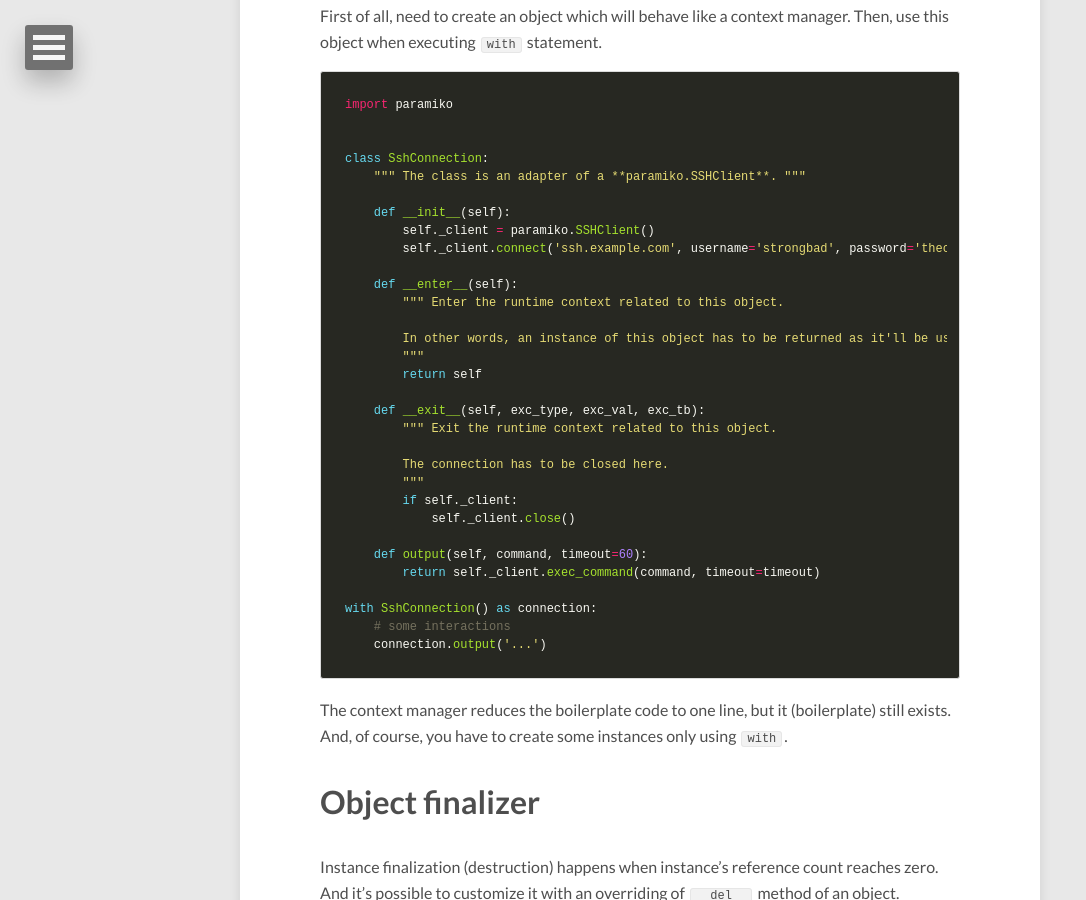
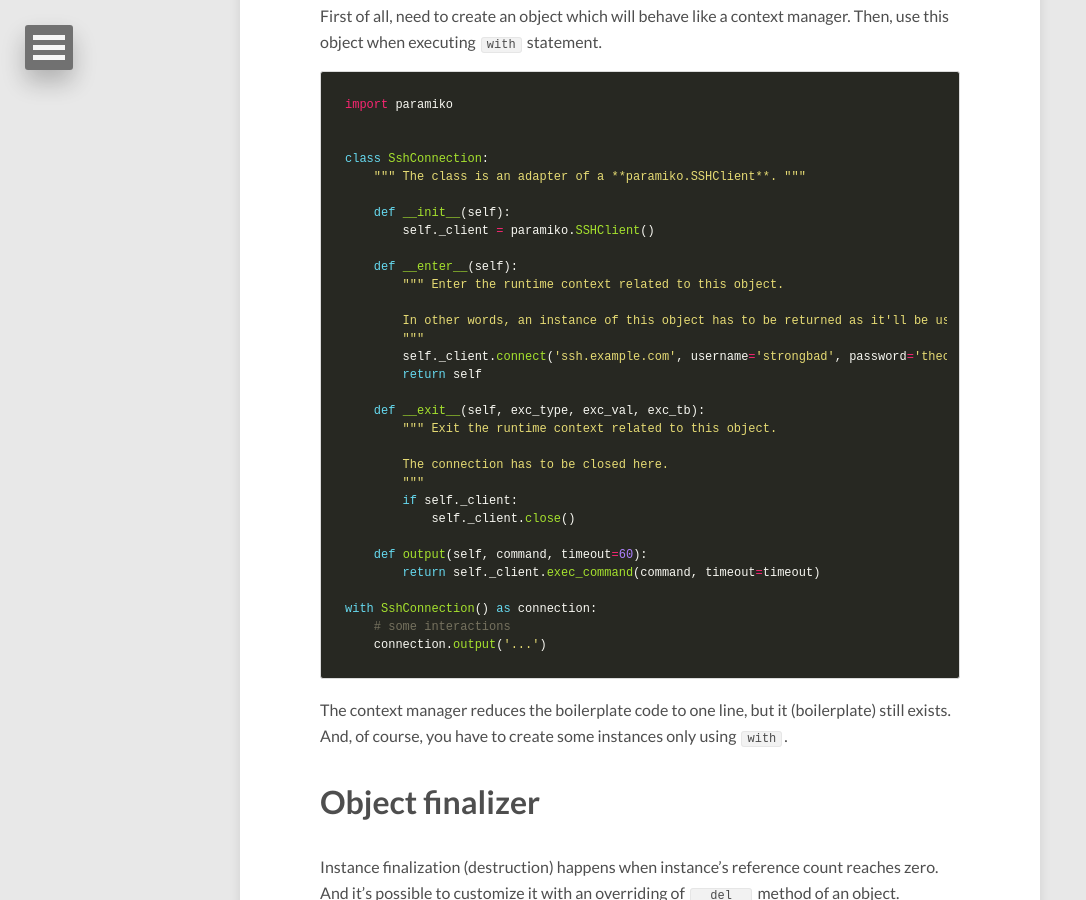
Before and after one commit to extsoft/blog, a Jekyll site: the page built from _posts/2018-01-02-safely-destroying-connections-in-python.md, in a window 1280 px wide and 900 px high, scrolled down 1473 px. Shown: the whole window, without its empty margins (0-1086 px from the left). Built offline with Jekyll 4.4.1, drawn with Linux system fonts in a browser that asks for light colours; nearby versions of some CDN libraries; comment, search, counter and statistics services are not loaded; part of the change alters nothing that is shown; some of the changed text lies outside the part shown.

```diff
--- a/_posts/2018-01-02-safely-destroying-connections-in-python.md
+++ b/_posts/2018-01-02-safely-destroying-connections-in-python.md
@@ -4,7 +4,7 @@ title: "Safely destroying connections in Python"
 description: "Show practical example how to close safely connection using different Python approaches."
 tags: [python, architecture, magic methods]
 comments: true
-modified: 2018-01-07
+modified: 2020-03-06
 ---
 
 Writing automated tests, we often have to interact with a database or a linux host. Different libraries allow us connecting to desired targets and interacting with them. Usually, a connection has to be created first, then it's possible to implement any desired interactions, and the connection has to be destroyed in the end of the interactions. Looks like everything is very logical and simple. But why there are so many errors in the implementations?
@@ -55,13 +55,13 @@ class SshConnection:
 
     def __init__(self):
         self._client = paramiko.SSHClient()
-        self._client.connect('ssh.example.com', username='strongbad', password='thecheat')
 
     def __enter__(self):
         """ Enter the runtime context related to this object.
 
         In other words, an instance of this object has to be returned as it'll be used as a SSH connection.
         """
+        self._client.connect('ssh.example.com', username='strongbad', password='thecheat')
         return self
 
     def __exit__(self, exc_type, exc_val, exc_tb):
```
